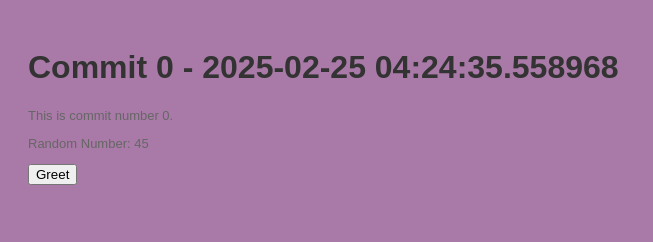
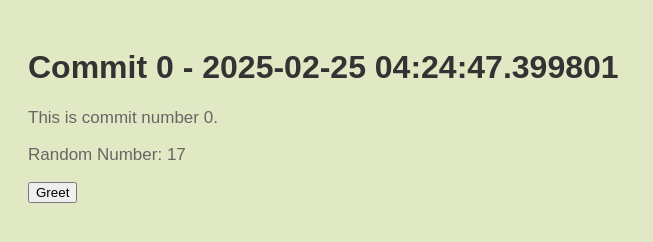
Before and after one commit to broilermares3/myrep-repo-20250225042419, a plain HTML site: page index.html in a window 1280 px wide. Shown: the whole page, without its empty margins (0-653 px from the left). Drawn offline with Linux system fonts and the light colour scheme.

Commit message:
📝 Commit 0 with HTML, CSS, and JS

```diff
--- a/index.html
+++ b/index.html
@@ -2,13 +2,13 @@
     <!DOCTYPE html>
     <html>
     <head>
-        <title>Commit 0 - 2025-02-25 04:24:35.558968</title>
+        <title>Commit 0 - 2025-02-25 04:24:47.399801</title>
         <link rel="stylesheet" href="style.css">
     </head>
     <body>
-        <h1>Commit 0 - 2025-02-25 04:24:35.558968</h1>
+        <h1>Commit 0 - 2025-02-25 04:24:47.399801</h1>
         <p>This is commit number 0.</p>
-        <p>Random Number: 45</p>
+        <p>Random Number: 17</p>
         <button onclick="greet()">Greet</button>
         <script src="script.js"></script>
     </body>
--- a/style.css
+++ b/style.css
@@ -1,7 +1,7 @@
 
     body {
         font-family: Arial, sans-serif;
-        background-color: #a97aa7;
+        background-color: #e0e9c3;
         padding: 20px;
     }
     h1 {
@@ -9,5 +9,5 @@
     }
     p {
         color: #666;
-        font-size: 13px;
+        font-size: 17px;
     }
```
